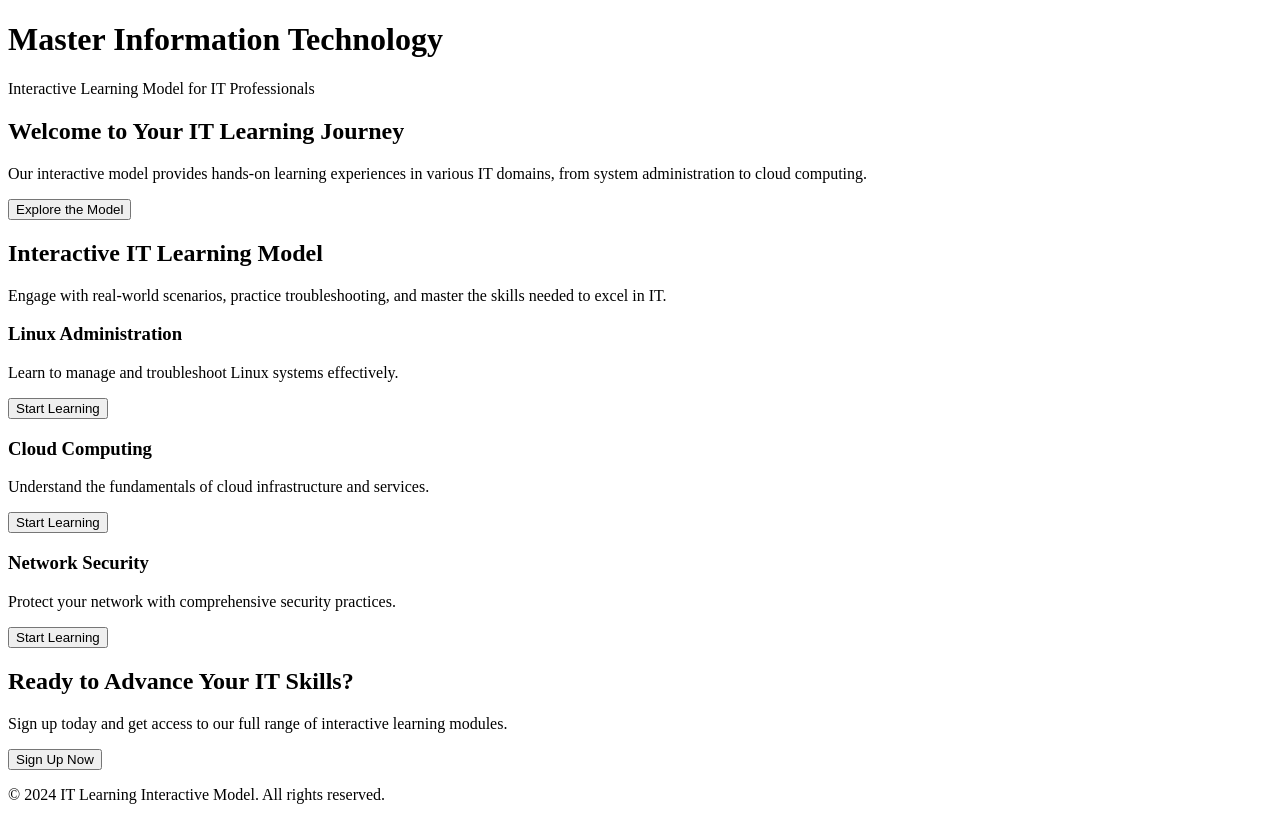
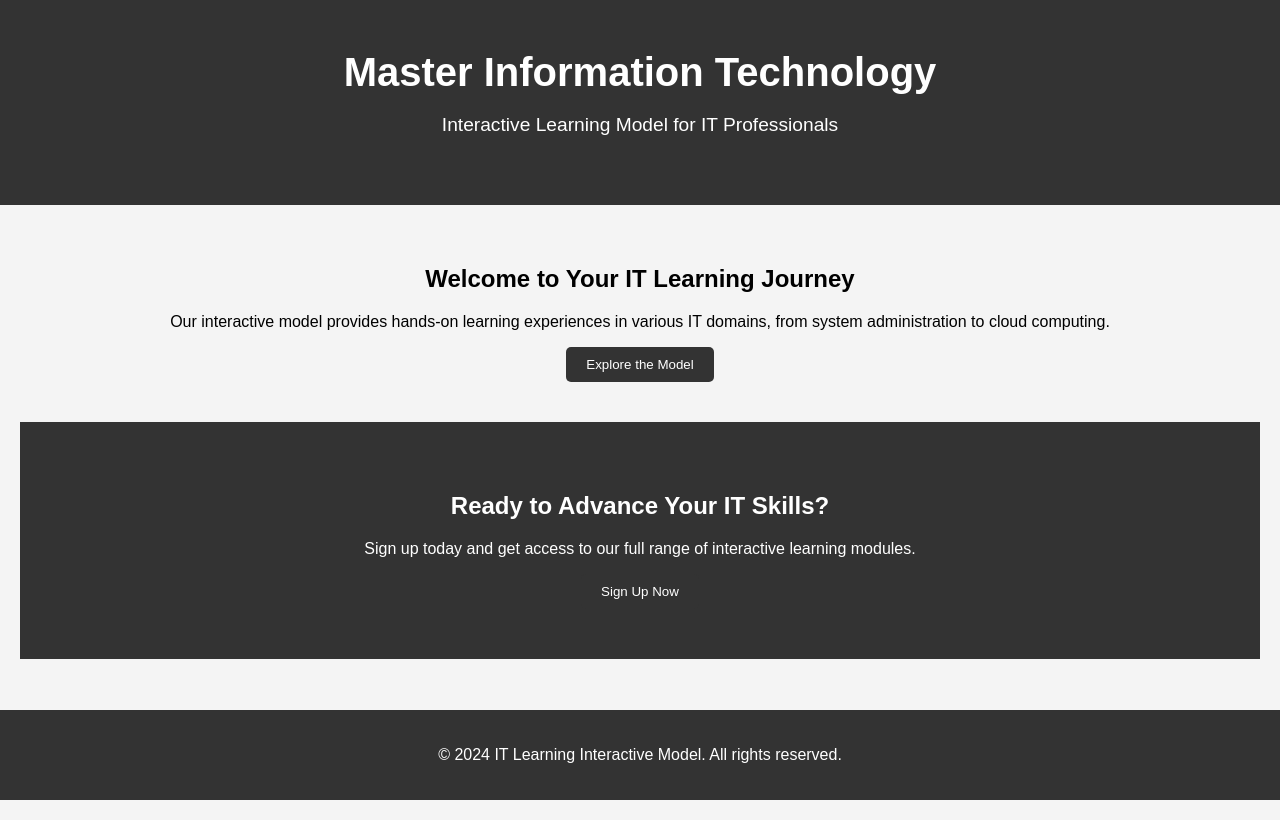
Before and after one commit to T3chfuzion/InteractivePlatform, a plain HTML site: page index.html in a window 1280 px wide. Drawn offline with Linux system fonts and the light colour scheme.

Commit message:
restructure folders and add js and style sheet

```diff
--- a/linux-adminstration.html
+++ b/linux/linux-adminstration.html
@@ -4,7 +4,7 @@
     <meta charset="UTF-8">
     <meta name="viewport" content="width=device-width, initial-scale=1.0">
     <title>Linux System Administration and Troubleshooting</title>
-    <link rel="stylesheet" href="/linux/styles.css">
+    <link rel="stylesheet" href="/linuxstyles.css">
 </head>
 <body>
     <header>
@@ -19,6 +19,6 @@
             <button onclick="chooseOption(1)">Start</button>
         </section>
     </main>
-    <script src="linux/scripts.js"></script>
+    <script src="linuxscripts.js"></script>
 </body>
 </html>
--- /dev/null
+++ b/scripts.js
@@ -0,0 +1,14 @@
+function scrollToModel() {
+    document.getElementById('model').classList.remove('hidden');
+    document.getElementById('model').scrollIntoView({ behavior: 'smooth' });
+}
+
+function startScenario(scenario) {
+    alert(`Starting the ${scenario} learning module...`);
+    // Here you can redirect to the actual learning module page or load the content dynamically
+}
+
+function signUp() {
+    alert('Redirecting to the sign-up page...');
+    // Here you can redirect to the sign-up page or show a sign-up form
+}
--- /dev/null
+++ b/styles.css
@@ -0,0 +1,85 @@
+body {
+    font-family: Arial, sans-serif;
+    margin: 0;
+    padding: 0;
+    background-color: #f4f4f4;
+}
+
+header {
+    background-color: #333;
+    color: white;
+    text-align: center;
+    padding: 50px 20px;
+}
+
+header h1 {
+    margin: 0;
+    font-size: 2.5em;
+}
+
+header p {
+    font-size: 1.2em;
+}
+
+main {
+    padding: 20px;
+}
+
+section {
+    margin: 40px 0;
+}
+
+#intro {
+    text-align: center;
+}
+
+button {
+    background-color: #333;
+    color: white;
+    padding: 10px 20px;
+    border: none;
+    border-radius: 5px;
+    cursor: pointer;
+}
+
+button:hover {
+    background-color: #555;
+}
+
+.scenarios {
+    display: flex;
+    justify-content: space-around;
+    flex-wrap: wrap;
+}
+
+.scenario {
+    background-color: white;
+    border-radius: 5px;
+    box-shadow: 0 0 10px rgba(0, 0, 0, 0.1);
+    padding: 20px;
+    margin: 10px;
+    width: 30%;
+    min-width: 200px;
+    text-align: center;
+}
+
+#call-to-action {
+    text-align: center;
+    background-color: #333;
+    color: white;
+    padding: 50px 20px;
+}
+
+.hidden {
+    display: none;
+}
+
+footer {
+    background-color: #333;
+    color: white;
+    text-align: center;
+    padding: 20px 0;
+    position: absolute;
+    width: 100%;
+    bottom: 0;
+}
```
Also changed, not shown: linux/linuxscripts.js (renamed from linuxscripts.js), linux/linuxstyles.css (renamed from linuxstyles.css).
